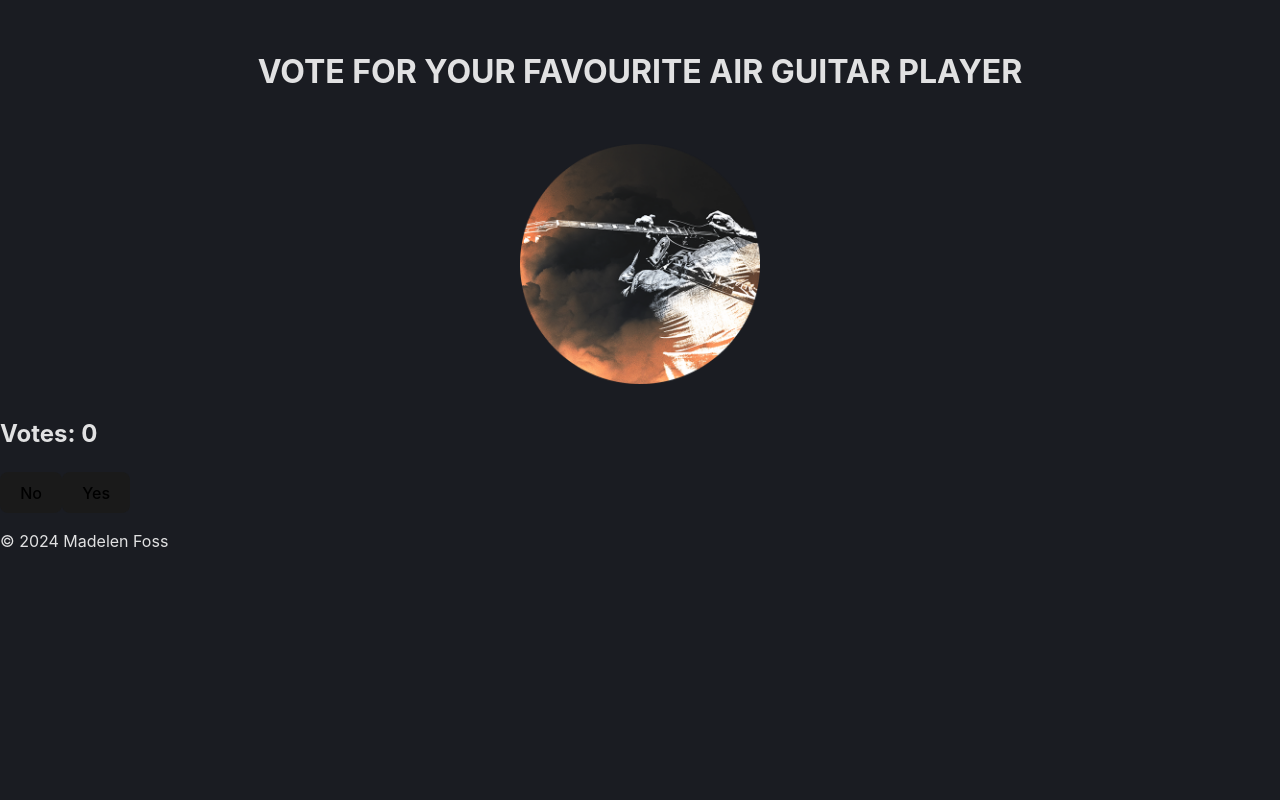
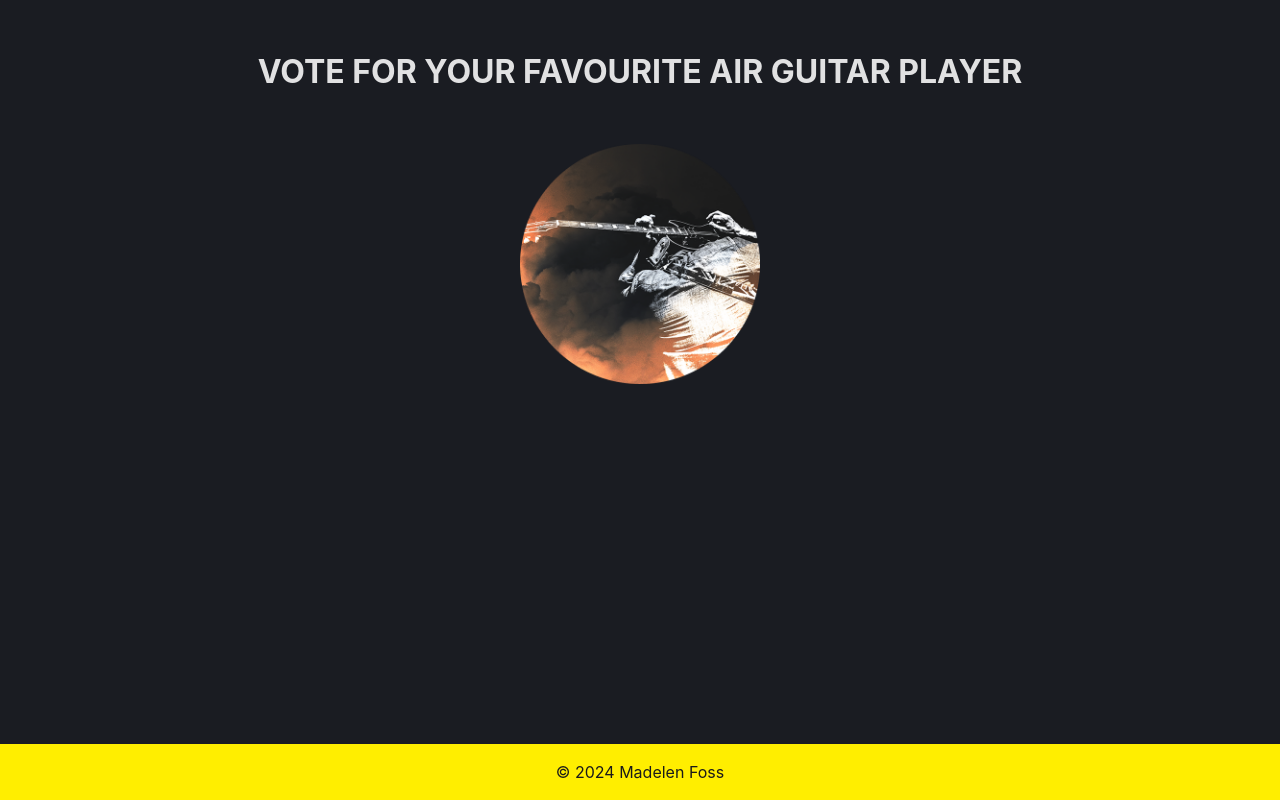
Before and after one commit to madelenfoss/voting-app, a React (Vite) app: page / in a window 1280 px wide. Built offline with nearby package versions, Linux system fonts and the light colour scheme.

Commit message:
Added styling to footer

```diff
--- a/src/components/Candidates.jsx
+++ b/src/components/Candidates.jsx
@@ -1,4 +1,4 @@
-import VoteCounter from "./VoteCounter.jsx";
+// import VoteCounter from "./VoteCounter.jsx";
 
 const Candidates = () => {
   // useState here
@@ -8,7 +8,7 @@ const Candidates = () => {
     <div>
 
 
-    <VoteCounter />
+    {/* <VoteCounter /> */}
     </div>
   )
 }
--- a/src/index.css
+++ b/src/index.css
@@ -61,3 +61,15 @@ button:focus,
 button:focus-visible {
   outline: 4px auto -webkit-focus-ring-color;
 }
+
+footer {
+  display: flex;
+  margin: 0 auto;
+  position: absolute;
+  bottom: 0;
+  left: 0;
+  background: rgb(255, 238, 0);
+  color: #1a1a1a;
+  width: 100vw;
+  justify-content: center;
+}
```
